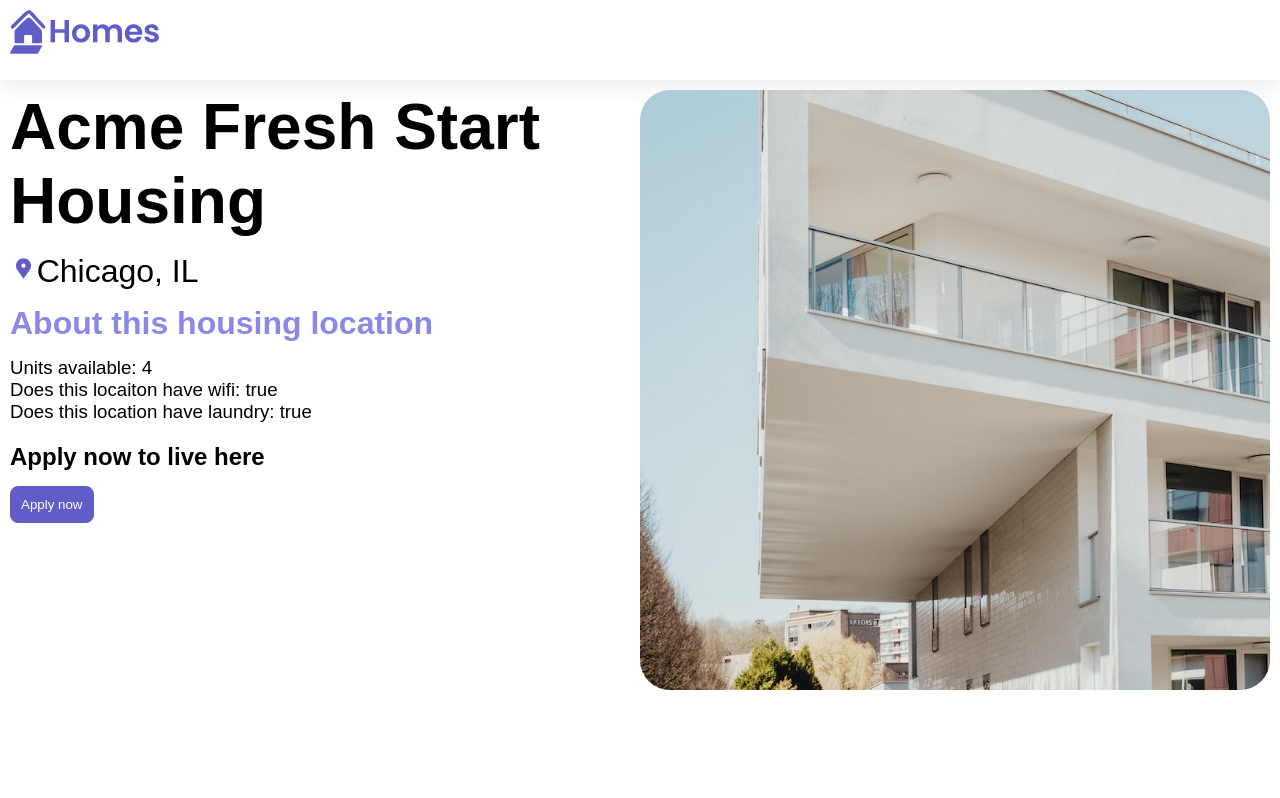
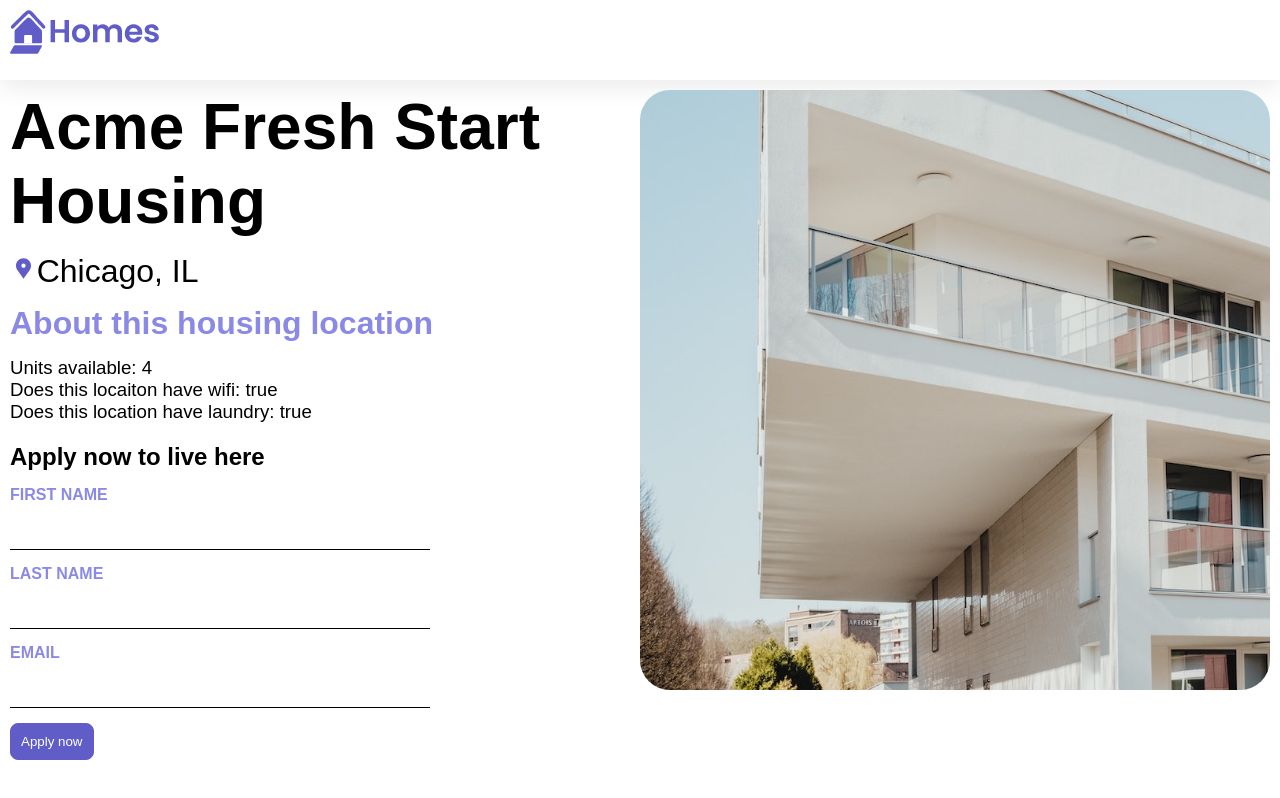
Before and after one commit to sparkythomas480/AngularAppTutorial, an Angular app: page /details/0 in a window 1280 px wide. Built offline with nearby package versions, Linux system fonts and the light colour scheme.

Commit message:
After part 7

```diff
--- a/src/app/details/details.component.ts
+++ b/src/app/details/details.component.ts
@@ -3,11 +3,12 @@
 import { ActivatedRoute } from '@angular/router';
 import { HousingService } from '../housing.service';
 import { HousingLocation } from '../housing-location';
+import { FormControl, FormGroup, ReactiveFormsModule } from '@angular/forms';
 
 @Component({
   selector: 'app-details',
   standalone: true,
-  imports: [CommonModule],
+  imports: [CommonModule, ReactiveFormsModule],
   template: `
   <article>
     <img class="listing-photo" [src]="housingLocation?.photo">
@@ -25,18 +26,39 @@
     </section>
     <section class="listing-apply">
       <h2 class="section-heading">Apply now to live here</h2>
-      <button class="primary" type="button">Apply now</button>
+      <form [formGroup]="applyForm" (submit)="submitApplication()">
+        <label for="first-name">First Name</label>
+        <input id="first-name" type="text" formControlName="firstName">
+        <label for="last-name">Last Name</label>
+        <input id="last-name" type="text" formControlName="lastName">
+        <label for="email">Email</label>
+        <input id="email" type="email" formControlName="email">
+        <button type="submit" class="primary">Apply now</button>
+      </form>
     </section>
   `,
   styleUrls: ['./details.component.css']
 })
 export class DetailsComponent {
-  route: ActivatedRoute = inject(ActivatedRoute);
+  route = inject(ActivatedRoute);
   housingService = inject(HousingService);
   housingLocation: HousingLocation | undefined;
+  applyForm = new FormGroup({
+    firstName: new FormControl(''),
+    lastName: new FormControl(''),
+    email: new FormControl('')
+  });
 
   constructor() {
     const housingLocationId = Number(this.route.snapshot.params["id"]);
     this.housingLocation = this.housingService.getHousingLocationById(housingLocationId);
   }
+
+  submitApplication() {
+    this.housingService.submitApplication(
+      this.applyForm.value.firstName ?? '',
+      this.applyForm.value.lastName ?? '',
+      this.applyForm.value.email ?? ''
+    );
+  }
 }
--- a/src/app/housing.service.ts
+++ b/src/app/housing.service.ts
@@ -114,4 +114,8 @@
   getHousingLocationById(id: Number): HousingLocation | undefined {
     return this.housingLocationList.find(housingLocation => housingLocation.id === id);
   }
+
+  submitApplication(firstName: string, lastName: string, email: string) {
+    console.log(firstName, lastName, email);
+  }
 }
```
